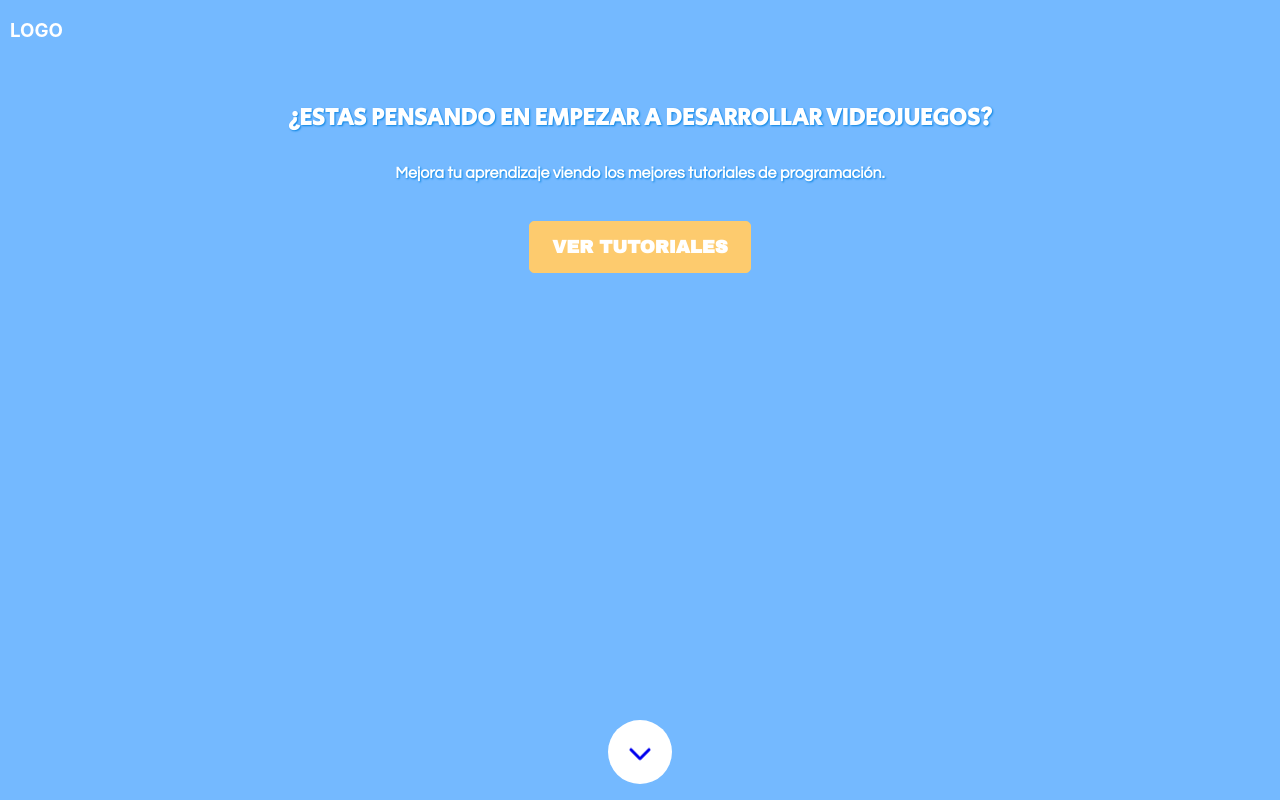
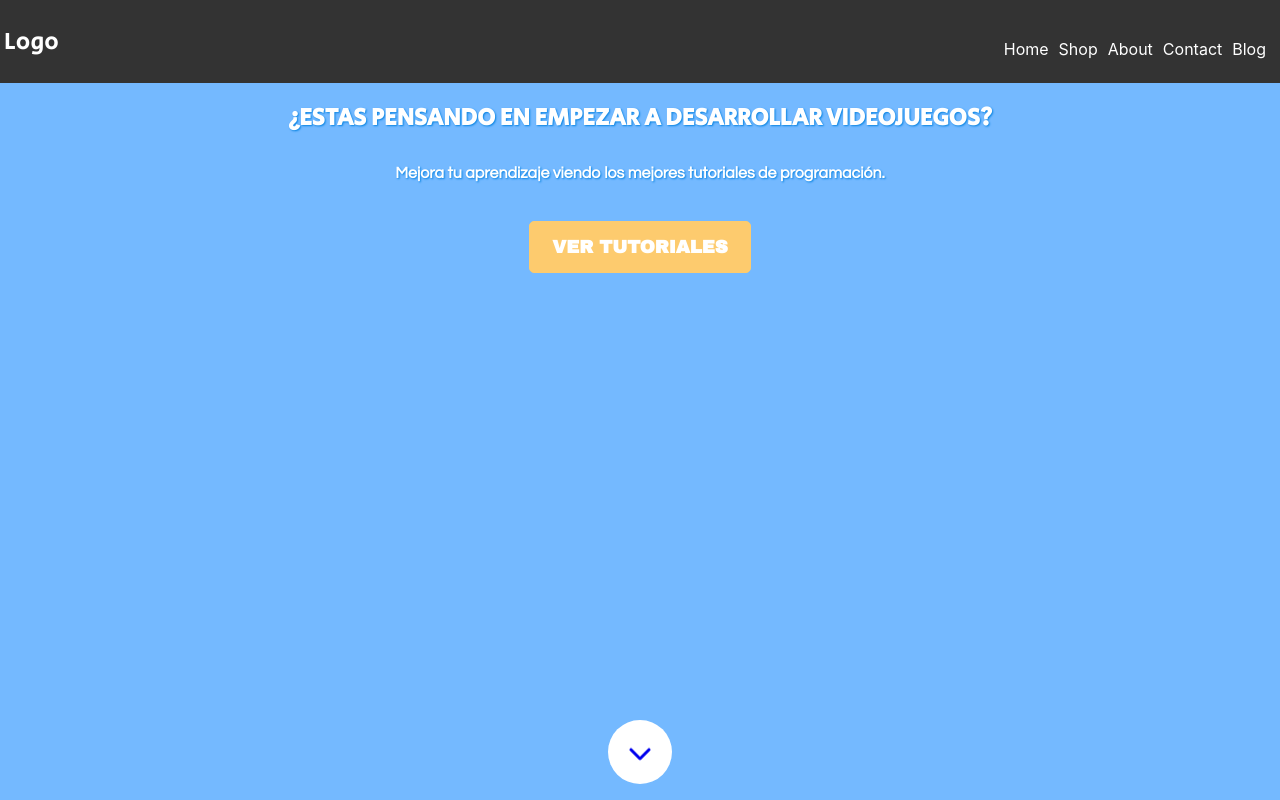
Before and after one commit to GonzaloAsencio/CodiGon, a React (Create React App) app: page / in a window 1280 px wide. Shown: the top 800 px of the page. Built offline with nearby package versions, Linux system fonts and the light colour scheme.

Commit message:
add-burger-button

```diff
--- a/src/Components/App/App.js
+++ b/src/Components/App/App.js
@@ -1,7 +1,6 @@
 import React,{lazy,Suspense} from 'react';
 import { BrowserRouter as Router, Routes, Route } from 'react-router-dom';
 import { UserContextProvider } from '../UserContext';
-
 
 const RegisterLayout = lazy(() => import('../Pages/ReginsterPage/index'));
 const LoginLayout = lazy(() => import('../Pages/LoginPage/index'));
--- a/src/Components/Pages/Main/Main.jsx
+++ b/src/Components/Pages/Main/Main.jsx
@@ -5,7 +5,6 @@ import Footer from '../../SharedComponents/Footer/index';
 import SocialMedia from '../../SharedComponents/SocialMedia/index';
 import Contact from '../../SharedComponents/Contact';
 import Descriptions from '../../SharedComponents/TutorialDescriptions/index';
-
 import { FontAwesomeIcon } from '@fortawesome/react-fontawesome';
 import {faChevronDown} from '@fortawesome/free-solid-svg-icons';
 
--- a/src/Components/Pages/PostPage/index.js
+++ b/src/Components/Pages/PostPage/index.js
@@ -1,7 +1,6 @@
 import {useContext, useEffect, useState} from "react";
 import {useParams,Link} from "react-router-dom";
 import {UserContext} from "../../UserContext";
-
 
 
 export default function  PostPage()  {
--- a/src/Components/SharedComponents/Header/Header.js
+++ b/src/Components/SharedComponents/Header/Header.js
@@ -1,82 +1,16 @@
 /* eslint-disable jsx-a11y/anchor-is-valid */
 import './Header.css';
-import { Link } from 'react-router-dom';
-import {useEffect,useContext} from 'react';
-import {UserContext} from "../../UserContext";
-
-
-let  tutorialRoute ="/tutorial";
-let inicioRoute ='/';
-let inicioStyle;
-let tutorialStyle;
+import Navbar from '../NavBar';
 
 function Header() {
-  const {setUserInfo,userInfo} = useContext(UserContext);
-
-  useEffect(() => {
-    if(username){
-      fetch('http://localhost:4000/profile', {
-        credentials: 'include',
-      }).then(response => {
-        response.json().then(userInfo => {
-           setUserInfo(userInfo);
-        });
-      });
-    }
-  }, []);
-
-  const username = userInfo?.username;
-
   window.addEventListener("scroll", function(){
     var header = document.querySelector("header");
+    if(header !== null)
     header.classList.toggle("header-down", this.window.scrollY > 0);
 })
-
-function logout() {
-  fetch('http://localhost:4000/logout', {
-    credentials: 'include',
-    method: 'POST',
-  });
-  setUserInfo(null);
-}
-const pointerStyle = {
-  fontWeight: 'bold',
-  color:'white',
-  textDecoration: 'none',
-  borderBottom: '5px solid #fdcb6e'
-};
-const nonPointerStyle = {
-  color:'#dfe6e9',
-  textDecoration: 'none'
-};
- window.location.pathname === tutorialRoute ? tutorialStyle = pointerStyle : tutorialStyle = nonPointerStyle;
- window.location.pathname === inicioRoute ? inicioStyle = pointerStyle : inicioStyle = nonPointerStyle;
-
   return (
     <header>
-      <nav className='header-nav'>
-        <div className='header-logo'>
-          <h3>LOGO</h3>
-          </div>
-        <div className='header-buttons'>
-          {username && (
-            <>
-             <Link style={inicioStyle} to="/create">CrearPost</Link>
-             <a onClick={logout}>Log-out</a>
-            </>
-          )}
-          {!username && (
-          <>
-            <ul>
-              <Link style={inicioStyle} to="/">Inicio</Link>
-            </ul>
-            <ul>
-              <Link style={tutorialStyle} to="/tutorial">Tutorial</Link>
-            </ul>
-          </>
-          )}
-        </div>
-      </nav>
+        <Navbar/>
     </header>
   );
 }
--- /dev/null
+++ b/src/Components/SharedComponents/NavBar/NavBar.css
@@ -0,0 +1,48 @@
+.nav-style{
+    position: relative;
+    padding: .4rem;
+    background-color: #333;
+    display: flex;
+    align-items: center;
+    justify-content: space-between;
+}
+.nav-style > h2{
+    color: white;
+    font-weight: 400;
+    span{
+      font-weight: bold;
+    }
+  }
+  .nav-links{
+    height: 0.5rem;
+    color: white;
+    text-decoration: none;
+    margin-right: 1rem;
+  }
+  .links{
+    display: none;
+  }
+  .links.active{
+    width: 100%;
+    height: 100vh;
+    display: flex;
+    flex-direction: column;
+    justify-content: space-around;
+    position: absolute;
+    margin:0;
+    top:100%;
+    bottom: 0;
+    left: 0;
+    right: 0;
+    text-align: center;
+    background-color: red;
+  }
+
+  @media(min-width: 768px){
+    .burguer{
+        display: none;
+    }
+    .links{
+        display: flex;
+    }
+}
--- /dev/null
+++ b/src/Components/SharedComponents/NavBar/burgerButton.js
@@ -0,0 +1,63 @@
+import React from 'react'
+import styled from 'styled-components'
+
+function BurguerButton(props) {
+  return (
+    <Burguer>
+      <div  onClick={props.handleClick}
+            className={`icon nav-icon-5 ${props.clicked ? 'open' : ''}`}
+      >
+        <span></span>
+        <span></span>
+        <span></span>
+      </div>
+    </Burguer>
+  )
+}
+
+export default BurguerButton
+
+const Burguer = styled.div`
+  /* nav-icon-5 */
+.nav-icon-5{
+  width: 35px;
+  height: 30px;
+  margin: 10px 10px;
+  position: relative;
+  cursor: pointer;
+  display: inline-block;
+}
+.nav-icon-5 span{
+  background-color:#fff;
+  position: absolute;
+  border-radius: 2px;
+  transition: .3s cubic-bezier(.8, .5, .2, 1.4);
+  width:100%;
+  height: 4px;
+  transition-duration: 500ms
+}
+.nav-icon-5 span:nth-child(1){
+  top:0px;
+  left: 0px;
+}
+.nav-icon-5 span:nth-child(2){
+  top:13px;
+  left: 0px;
+  opacity:1;
+}
+.nav-icon-5 span:nth-child(3){
+  bottom:0px;
+  left: 0px;
+}
+.nav-icon-5.open span:nth-child(1){
+  transform: rotate(45deg);
+  top: 13px;
+}
+.nav-icon-5.open span:nth-child(2){
+  opacity:0;
+}
+.nav-icon-5.open span:nth-child(3){
+  transform: rotate(-45deg);
+  top: 13px;
+}
+`
--- /dev/null
+++ b/src/Components/SharedComponents/NavBar/index.js
@@ -0,0 +1,71 @@
+import {useEffect,useContext,useState} from 'react';
+import { Link } from 'react-router-dom';
+import './NavBar.css';
+import styled from 'styled-components';
+import BurguerButton from './burgerButton';
+import {UserContext} from "../../UserContext";
+
+function Navbar() {
+
+    const [clicked, setClicked] = useState(false)
+    const handleClick = () => {
+    setClicked(!clicked)
+  }
+
+const {setUserInfo,userInfo} = useContext(UserContext);
+
+  useEffect(() => {
+    if(username){
+      fetch('http://localhost:4000/profile', {
+        credentials: 'include',
+      }).then(response => {
+        response.json().then(userInfo => {
+           setUserInfo(userInfo);
+        });
+      });
+    }
+  }, []);
+
+  const username = userInfo?.username;
+
+  function logout() {
+    fetch('http://localhost:4000/logout', {
+      credentials: 'include',
+      method: 'POST',
+    });
+    setUserInfo(null);
+  }
+
+  return (
+    <>
+      <nav className='nav-style'>
+        <h2>Logo</h2>
+        <div className={`links ${clicked ? 'active' : ''}`}>
+        {username && (
+            <>
+                <a className='nav-links' onClick={handleClick} href="#first-section">Home</a>
+                <a className='nav-links' onClick={handleClick} href="#h">Tutorial</a>
+                <Link className='nav-links'  onClick={handleClick}  to="/create">CrearPost</Link>
+                <a className='nav-links'  onClick={handleClick} href="#h">Contact</a>
+                <a className='nav-links'  onClick={logout} href="#h">Log Out</a>
+            </>
+          )}
+          {!username && (
+            <>
+                <a className='nav-links'  onClick={handleClick} href="#first-section">Home</a>
+                <a className='nav-links'  onClick={handleClick} href="#h">Shop</a>
+                <a className='nav-links'  onClick={handleClick} href="#h">About</a>
+                <a className='nav-links'  onClick={handleClick} href="#h">Contact</a>
+                <a className='nav-links'  onClick={handleClick} href="#h">Blog</a>
+            </>
+          )}
+        </div>
+        <div className='burguer'>
+          <BurguerButton clicked={clicked} handleClick={handleClick} />
+        </div>
+      </nav>
+    </>
+  )
+}
+
+export default Navbar
```
